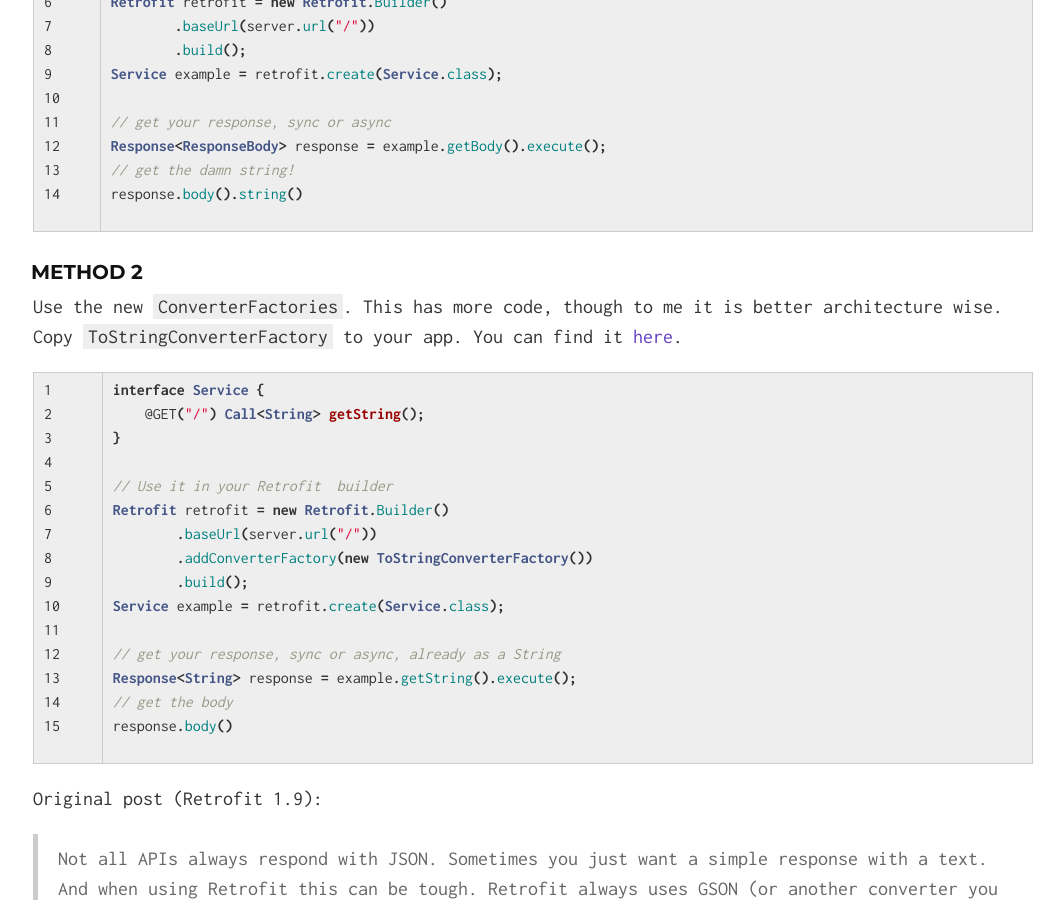
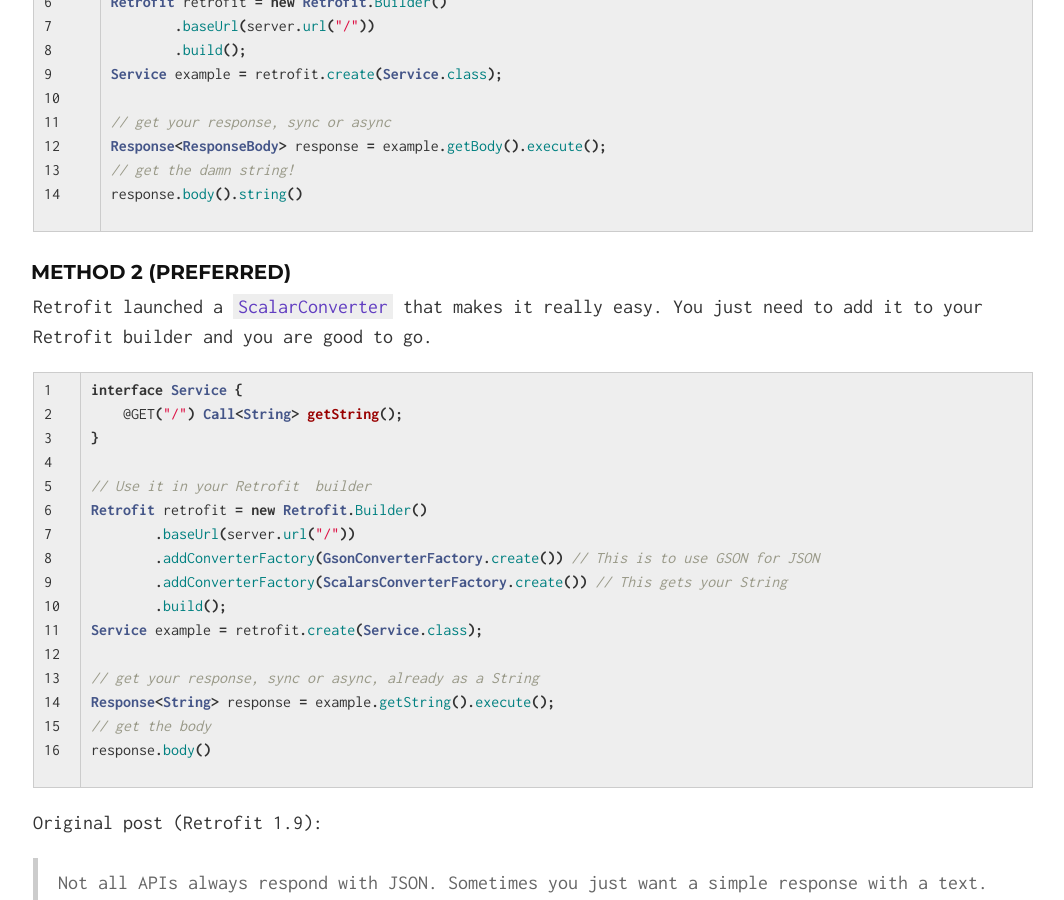
Before and after one commit to tsuharesu/tsuharesu.github.io, a Jekyll site: the page built from _posts/2015-02-13-get-retrofit-response-as-string.md, in a window 1280 px wide and 900 px high, scrolled down 586 px. Shown: the whole window, without its empty margins (107-1171 px from the left). Built offline with Jekyll 4.4.1, drawn with Linux system fonts in a browser that asks for light colours; comment, search, counter and statistics services are not loaded.

Commit message:
Update to use ScalarConverter

```diff
--- a/_posts/2015-02-13-get-retrofit-response-as-string.md
+++ b/_posts/2015-02-13-get-retrofit-response-as-string.md
@@ -26,8 +26,9 @@ Response<ResponseBody> response = example.getBody().execute();
 response.body().string()
 {% endhighlight %}
 
-### Method 2
-Use the new `ConverterFactories`. This has more code, though to me it is better architecture wise. Copy `ToStringConverterFactory` to your app. You can find it [here](https://github.com/square/retrofit/blob/07d1f3de5e0eb11fb537464bd14fdbacfc9e55a7/retrofit/src/test/java/retrofit/ToStringConverterFactory.java).
+### Method 2 (preferred)
+
+Retrofit launched a [`ScalarConverter`](https://github.com/square/retrofit/tree/master/retrofit-converters/scalars) that makes it really easy. You just need to add it to your Retrofit builder and you are good to go.
 
 {% highlight java linenos %}
 interface Service {
@@ -37,7 +38,8 @@ interface Service {
 // Use it in your Retrofit  builder
 Retrofit retrofit = new Retrofit.Builder()
         .baseUrl(server.url("/"))
-        .addConverterFactory(new ToStringConverterFactory())
+        .addConverterFactory(GsonConverterFactory.create()) // This is to use GSON for JSON
+        .addConverterFactory(ScalarsConverterFactory.create()) // This gets your String
         .build();
 Service example = retrofit.create(Service.class);
 
```
